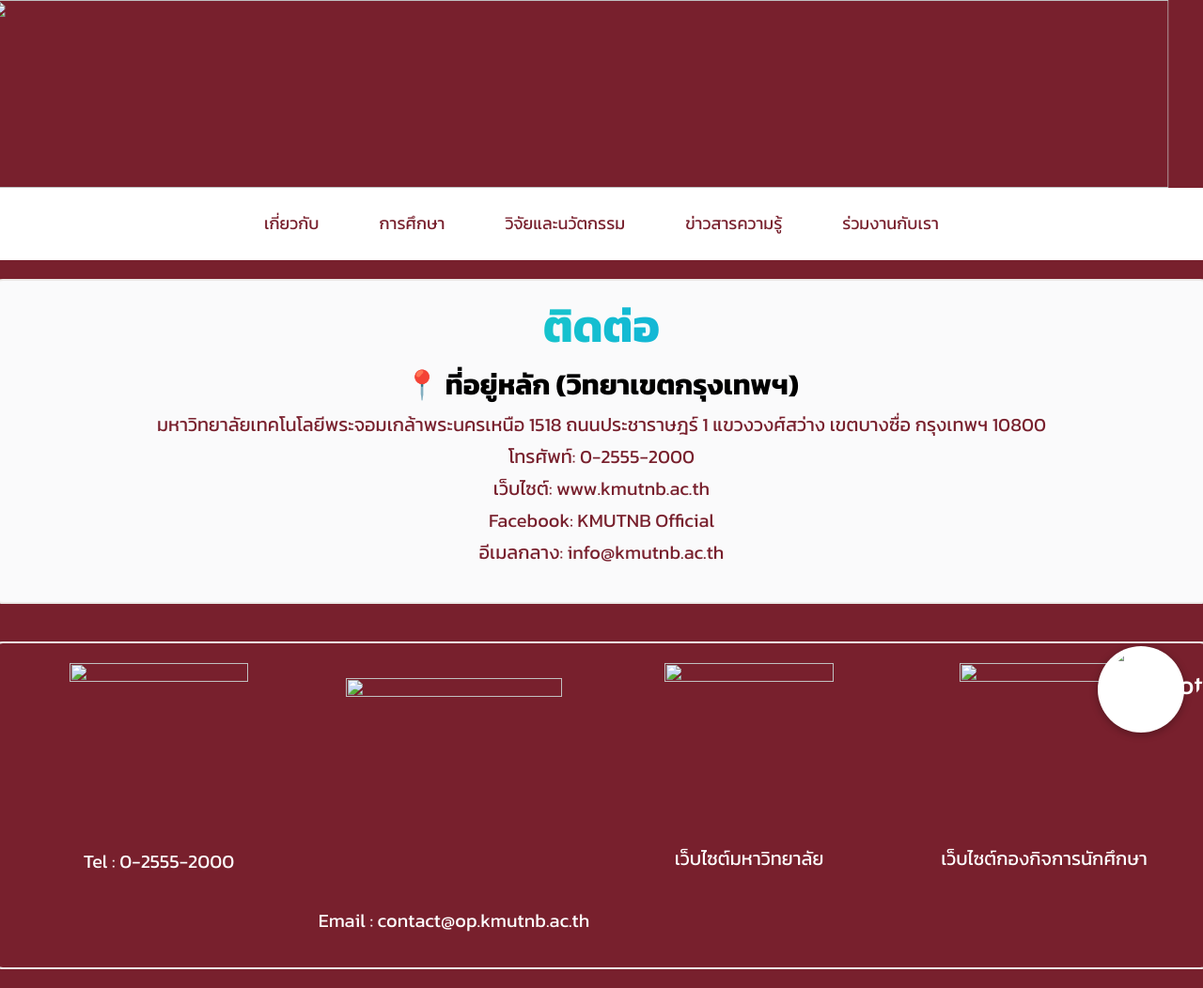
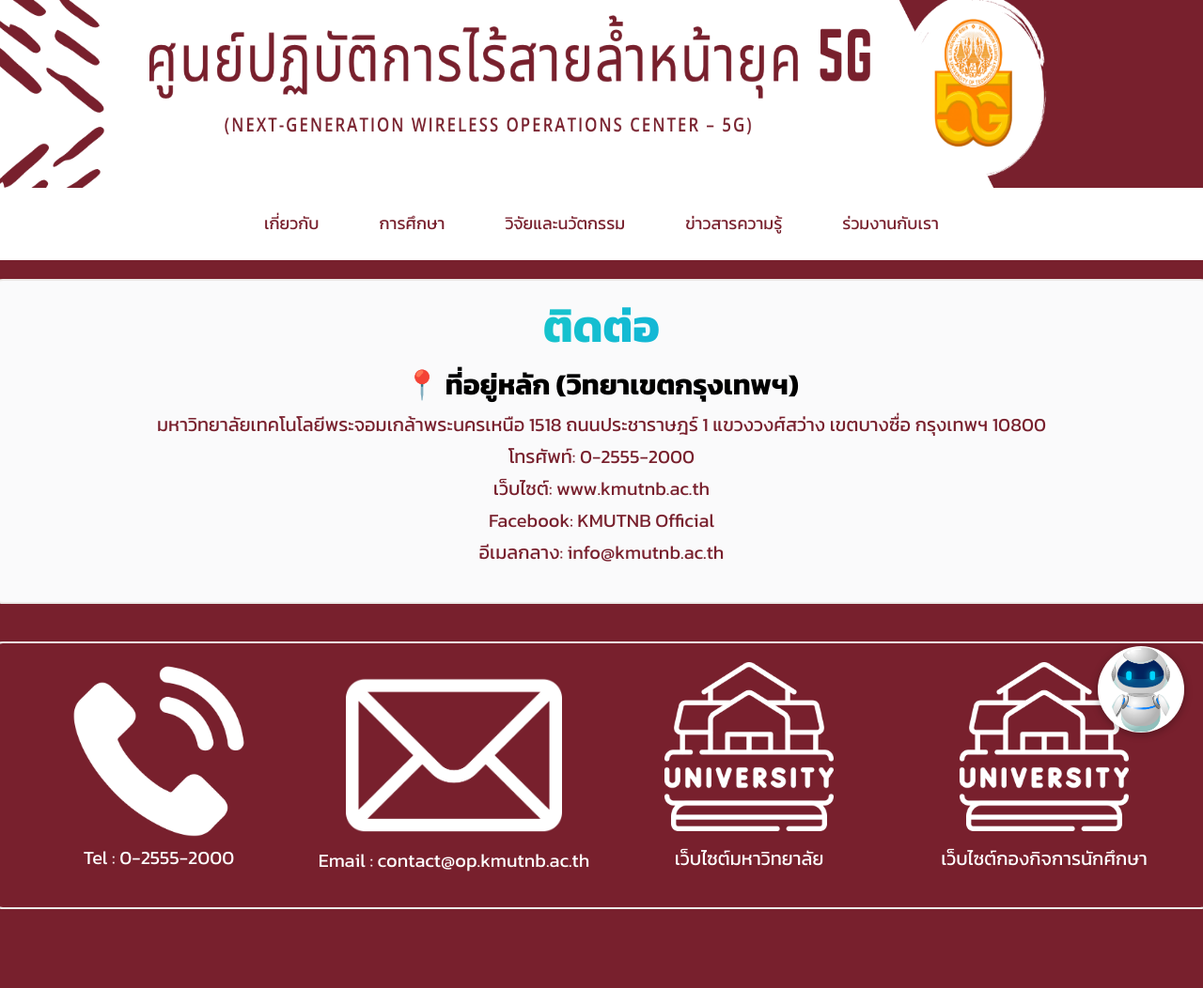
Before and after one commit to mnb1707/contact, a plain HTML site: page index.html in a window 1280 px wide. Shown: the whole page at 94% size. After the commit the page ends 988 px from the top, so only its background shows below. Drawn offline with nearby package versions, Linux system fonts and the light colour scheme.

Commit message:
Update index.html

```diff
--- a/index.html
+++ b/index.html
@@ -149,7 +149,7 @@
      <div class="container-fluid p-0 " >
            <!-- Banner -->
           <div class="row bgh">
-              <div><img src="images/ศูนย์ปฏิบัติการไร้สายล้ำหน้ายุค 5G.png"  class="img-fluid banner"></div>
+              <div><img src="ศูนย์ปฏิบัติการไร้สายล้ำหน้ายุค 5G.png"  class="img-fluid banner"></div>
           </div>
 
           <div class="row">
@@ -316,28 +316,28 @@
        <div class="row contact">
   <div class="col-md-3 text-center">
     <a href="https://www.kmutnb.ac.th/contact-us.aspx">
-      <img src="images/phone.png" height="190" width="190" class="img-fluid">
+      <img src="phone.png" height="190" width="190" class="img-fluid">
       <p class="bigtext mt-2">Tel : 0-2555-2000</p>
     </a>
   </div>
 
   <div class="col-md-3 text-center mt-3">
     <a href="https://www.kmutnb.ac.th/contact-us.aspx">
-      <img src="images/mail.png" height="230" width="230" class="img-fluid">
+      <img src="mail.png" height="230" width="230" class="img-fluid">
       <p class="bigtext ">Email : contact@op.kmutnb.ac.th</p>
     </a>
   </div>
 
   <div class="col-md-3 text-center">
     <a href="https://www.kmutnb.ac.th/about.aspx">
-      <img src="images/university.png" height="180" width="180" class="img-fluid">
+      <img src="university.png" height="180" width="180" class="img-fluid">
       <p class="bigtext">เว็บไซต์มหาวิทยาลัย</p>
     </a>
   </div>
 
   <div class="col-md-3 text-center">
     <a href="https://sa.op.kmutnb.ac.th/">
-      <img src="images/university.png" height="180" width="180" class="img-fluid">
+      <img src="university.png" height="180" width="180" class="img-fluid">
       <p class="bigtext">เว็บไซต์กองกิจการนักศึกษา</p>
     </a>
   </div>
@@ -371,7 +371,7 @@
 
             <!-- Chatbot -->
 
-            <div id="chat-toggle" onclick="toggleChat()"> <img src="images/chatbot.png" alt="Chatbot" style="width: 100%; height: 100%; border-radius: 50%; position: relative;"></div>
+            <div id="chat-toggle" onclick="toggleChat()"> <img src="chatbot.png" alt="Chatbot" style="width: 100%; height: 100%; border-radius: 50%; position: relative;"></div>
 
             <div id="chatbot-container" style="display: none;">
               <div id="chat"></div>
```
